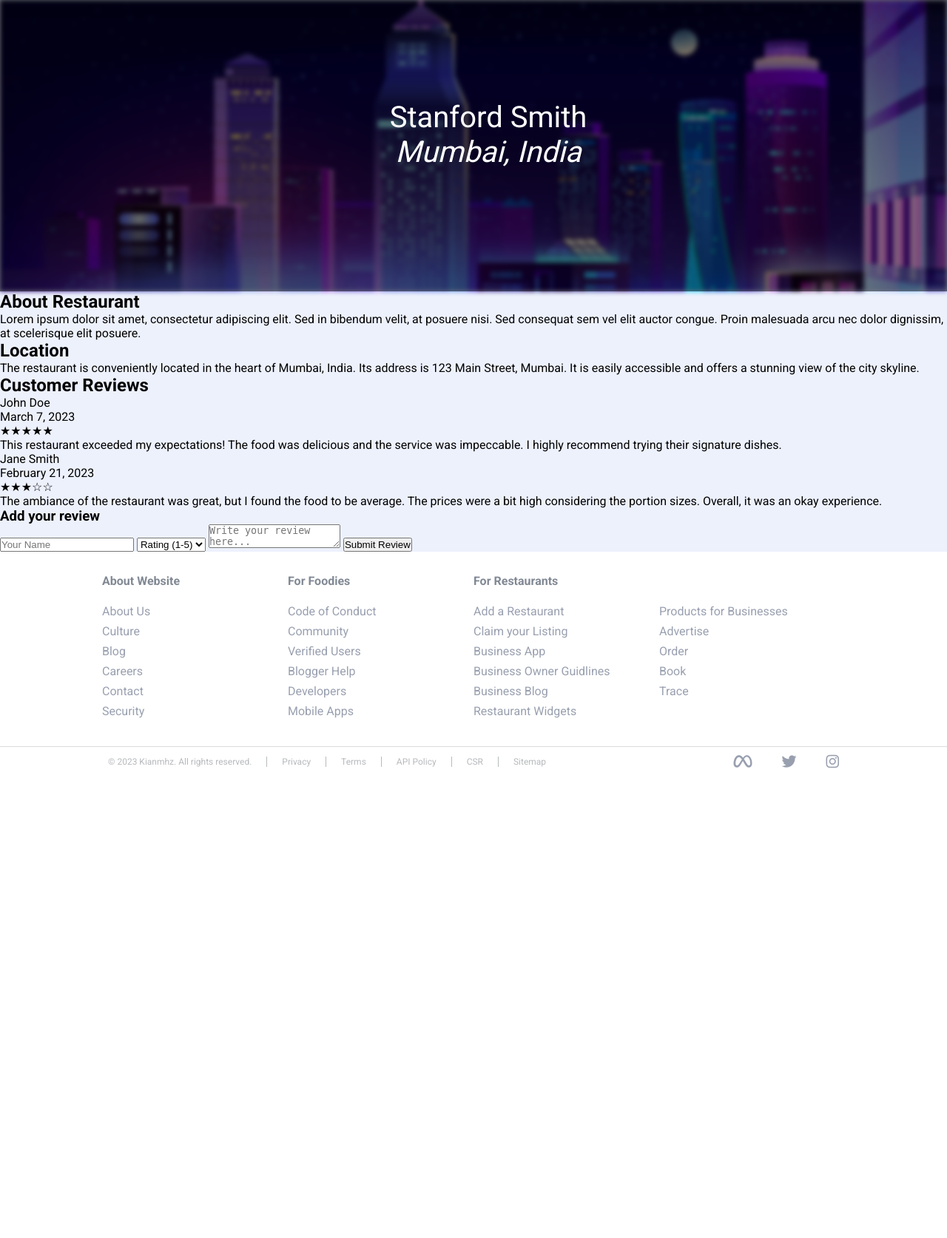
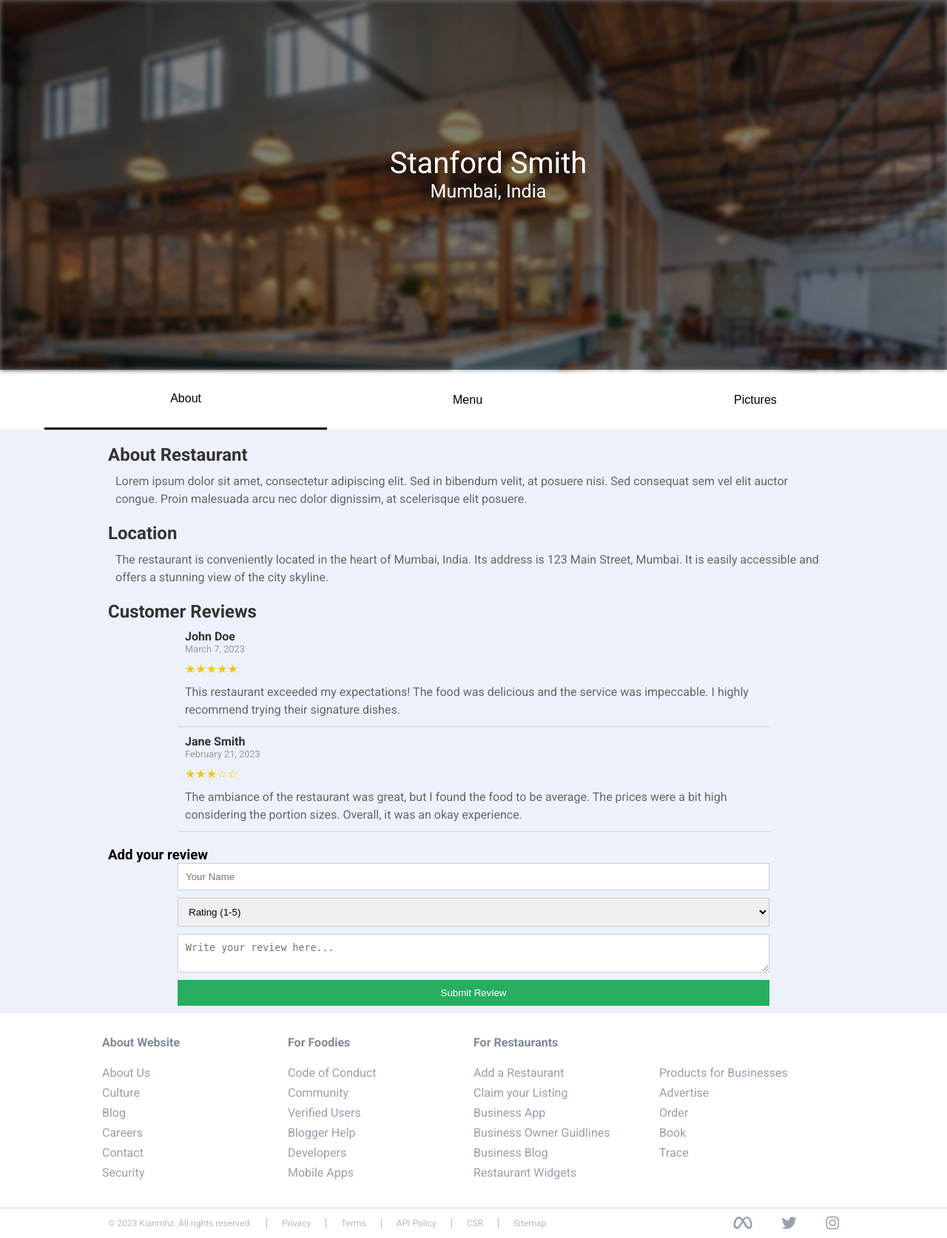
Before and after one commit to Kianmhz/Dine-Discover, a Django app: page /info/ in a window 1280 px wide. Shown: the part 70-1744 px from the top of the page at 74% size. Before the commit the page ends 1109 px from the top, so only its background shows below. Run offline with Django 4.2, Linux system fonts and the light colour scheme; some libraries are stand-ins or nearby versions.

Commit message:
Updated info page and added link to home page.

```diff
--- a/static/style/infopage.css
+++ b/static/style/infopage.css
@@ -1,31 +1,108 @@
-.slider {
-    padding:150px;
-    position: relative;
+.restaurants_info_position div:last-child {
+    font-size: 25px;
+    font-style: normal;
 }
-.slider::before {
-    content: "";
+.info{
+    display: flex;
     width: 100%;
-    height: 100%;
-    position: absolute;
-    top: 0;
-    left: 0;
-    background: url("../img/3319.jpg") fixed;
-    background-size: cover;
-    filter: blur(3px);
+    justify-content: center;
+    padding: 10px;
 }
-.slider div {
+.info h2 {
+    color: #333;
+    margin-top: 10px;
+}
+
+/* Restaurant description & location */
+.info .restaurant_description p,
+.info .restaurant_location p {
+    color: #666;
+    line-height: 1.5;
+    padding: 10px;
+}
+
+/* Review Section */
+.info .reviews_section .review {
+    border-bottom: 1px solid #ccc;
+    padding: 10px;
+    max-width: 800px;
+    margin: 0 auto;
+}
+
+.info .reviews_section .review_author {
+    font-weight: bold;
+    color: #333;
+}
+
+.info .reviews_section .review_date {
+    color: #999;
+    font-size: 0.8em;
+}
+
+.info .reviews_section .review_rating {
+    color: #f1c40f;
+    margin: 10px 0;
+}
+
+.info .reviews_section .review_content p {
+    color: #666;
+    line-height: 1.5;
+}
+
+/* Add Review Form */
+.info .reviews_section .add_review h3 {
+    margin-top: 20px;
+}
+
+.info .reviews_section .review_form {
+    display: flex;
+    flex-direction: column;
+    max-width: 800px;
+    margin: 0 auto;
+}
+
+.info .reviews_section .review_form input,
+.info .reviews_section .review_form select,
+.info .reviews_section .review_form textarea {
+    padding: 10px;
+    margin-bottom: 10px;
+    border: 1px solid #ccc;
+}
+
+.info .reviews_section .review_form button.submit_review {
+    background-color: #27ae60;
     color: white;
-    z-index: 100;
-    position: relative;
-    text-align: center;
-    font-size: 40px;
+    padding: 10px;
+    cursor: pointer;
+    border: none;
 }
-.slider::after {
-    content: "";
-    width: 100%;
-    height: 100%;
-    position: absolute;
-    background: rgba(0, 0, 0, 0.5);
-    top: 0;
-    left: 0;
+.tab {
+    display: flex;
+    justify-content: center;
+    background: white;
 }
+
+.tab .container {
+    display: flex;
+    justify-content: center;
+}
+
+.tab_button {
+    background: white;
+    padding: 30px 170px;
+    color: black;
+    border: none;
+    cursor: pointer;
+    transition: 0.3s;
+    font-size: 16px;
+    outline: none;
+}
+
+.tab_button:hover {
+    background: #f8f8f8;
+}
+
+.tab_button.active {
+    border-bottom: 3px solid black;
+    color: black;
+}
--- a/static/style/style.css
+++ b/static/style/style.css
@@ -92,7 +92,10 @@ header .container {
     color: #fd607f;
 }
 .slider {
-    padding:150px;
+    display: flex;
+    justify-content: center;
+    align-items: center;
+    height: 500px;
     position: relative;
 }
 .slider::before {
@@ -105,6 +108,9 @@ header .container {
     background: url("../img/3319.jpg") fixed;
     background-size: cover;
     filter: blur(3px);
+}
+.restaurant::before{
+    background: url("../img/rest_1.jpeg") fixed;
 }
 .slider div {
     color: white;
@@ -182,7 +188,7 @@ footer .main_footer .container > div a {
     display: flex;
     flex-direction: column;
     align-items: center;
-    margin: 60px 0px;
+    margin: 50px 0px;
 }
 .thumbnail
 {
--- a/templates/main/info.html
+++ b/templates/main/info.html
@@ -6,17 +6,27 @@ info page
 {% endblock title %}
 
 {% block style %}
-<link rel="stylesheet" href="{% static 'style/info.css' %}">
+<link rel="stylesheet" href="{% static 'style/infopage.css' %}">
 {% endblock style %}
 
 {% block content %}
-    <div class="slider">
+    <div class="slider restaurant">
+        <div class="container">
             <div class="restaurants_info_position">
                 <div class="restaurants_name">Stanford Smith</div>
                 <div class="restaurants_location">Mumbai, India</div>
             </div>
         </div>
+    </div>
+    <div class="tab">
+        <div class="container">
+            <button class="tab_button active">About</button>
+            <button class="tab_button">Menu</button>
+            <button class="tab_button">Pictures</button>
+        </div>
+    </div>
     <div class="info">
+        <div class="container">
             <h2>About Restaurant</h2>
             <div class="restaurant_description">
                 <p>Lorem ipsum dolor sit amet, consectetur adipiscing elit. Sed in bibendum velit, at posuere nisi. Sed consequat sem vel elit auctor congue. Proin malesuada arcu nec dolor dignissim, at scelerisque elit posuere.</p>
@@ -64,4 +74,5 @@ info page
                 </div>
             </div>
         </div>
+    </div>
 {% endblock content %}
```
Also changed, not shown: templates/main/home.html (+13 -0 lines), main/views.py (line endings or trailing spaces). Lines whose indentation alone changed are shown as unchanged.
